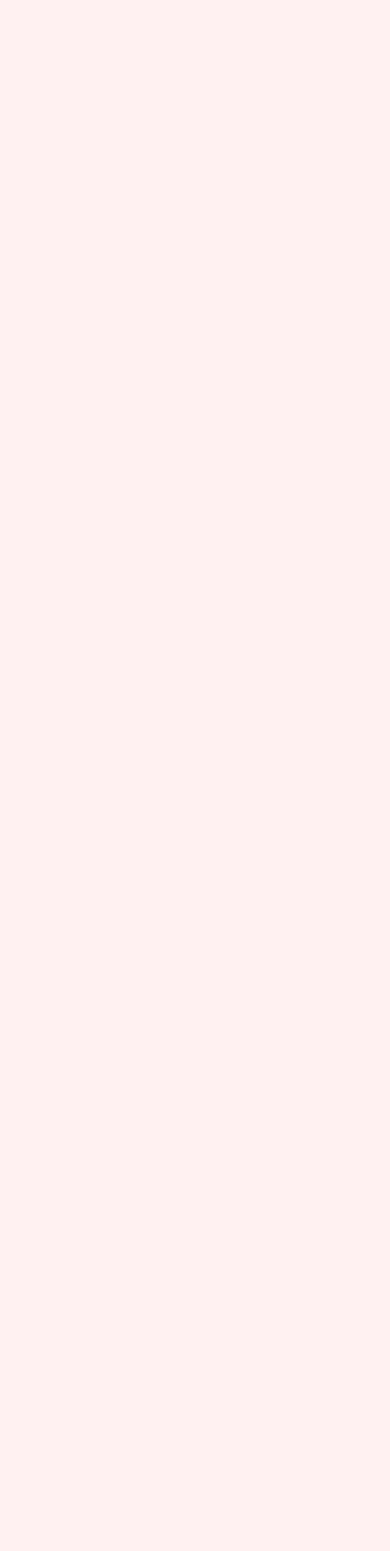
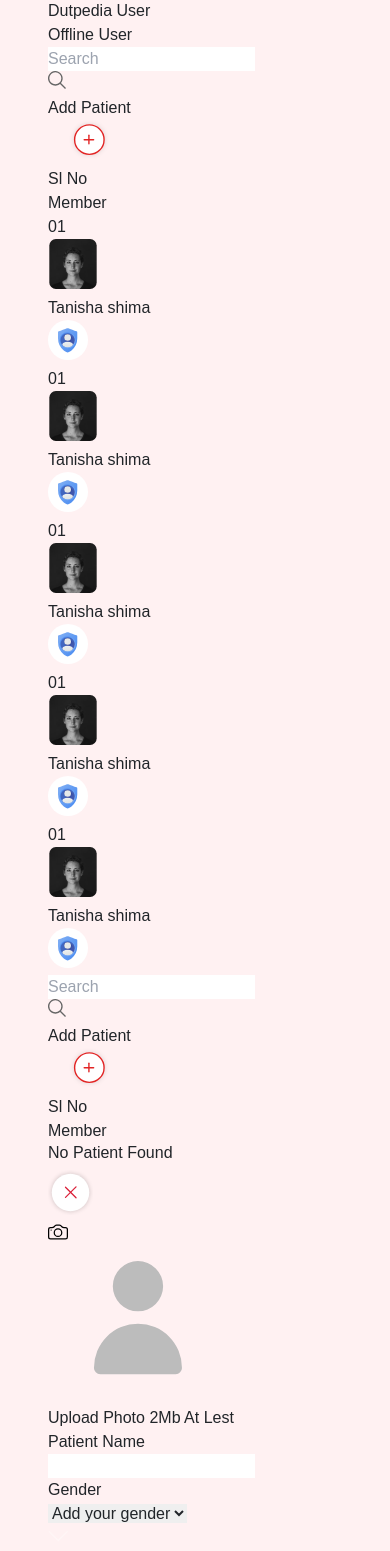
Before and after one commit to avikhandakar-dev/dutupedia-test, a Next.js app: page / in a window 390 px wide. Shown: the part 6660-8211 px from the top of the page. Before the commit the page ends 6659 px from the top, so only its background shows below. Built offline with nearby package versions, Linux system fonts and the light colour scheme; a web font is replaced by a local one.

Commit message:
rownok todays upload

```diff
--- a/Components/medical_dashboard/add_patient/offline/Addpatient.js
+++ b/Components/medical_dashboard/add_patient/offline/Addpatient.js
@@ -1,21 +1,24 @@
 import React from "react";
 import Image from "next/image";
-import { Wrapper } from "../../styles/Scrollbar";
-
+import { Wrapper } from "../../../../styles/Scrollbar";
+import search from '../../../../Assets/icon/search.svg'
+import roundedplus from '../../../../Assets/icon/roundedplus.svg'
+import person1 from '../../../../Assets/icon/person1.svg'
+import shild from '../../../../Assets/icon/shild.svg'
 function Addpatient() {
   return (
     <div className="container w-[90%] mx-auto relative ">
       <div className="  mt-16 h-[600px] rounded-2xl shadow-4xl md:shadow-3xl bg-white drop-shadow-md">
-        <div className="flex px-3 ml-5 pt-4">
+      <div className="flex px-3 ml-6 pt-4 ">
           <p className="pr-8">Dutpedia User</p>
-          <div className="-ml-[20px] mt-4 bg-slate-300 w-[1px] h-[22px] mr-3">
+          <div className="-ml-[20px]  bg-slate-300 w-[1px] h-[20px] mr-3">
         </div>
           <p className="text-[#DA1E37]">Offline User</p>
         </div>
 
-        <div className="ml-[28px] -mt-[6px] bg-slate-300  w-[106px] h-[1px]">
+        <div className="ml-[35px] mt-[2px] bg-slate-300  w-[116px] h-[1px]">
         </div>
-        <div className="ml-[134px] -mt-[1px] bg-[#DA1E37]  w-[100px] h-[1px]">
+        <div className="ml-[149px] -mt-[1px] bg-[#DA1E37]  w-[100px] h-[1px]">
         </div>
 
         <div className=" flex justify-between w-full pt-10 md:flex-nowrap flex-wrap">
@@ -27,7 +30,7 @@
               placeholder="Search"
             />
             <div className="absolute md:right-4 right-10 top-0 mt-[11px] cursor-pointer">
-              <Image src="/search.svg" width={18} height={18} />
+              <Image src={search} width={18} height={18} alt='search' />
             </div>
           </div>
           <div className="absolute md:right-4 right-6 top-[130px] md:top-[85px] mt-3 md:mt-0">
@@ -36,7 +39,7 @@
                 Add Patient
               </p>
               <div className="flex items-center">
-                <Image src="/roundedplus.svg" width={40} height={40} />
+                <Image src={roundedplus} width={40} height={40} alt='search' />
               </div>
             </button>
           </div>
@@ -45,7 +48,7 @@
         <div className=" min-h-screen mt-20 md:mt-7">
           <Wrapper className="md:px-4">
             <div className="bg-white px-4 mt-4 md:rounded-md relative z-10 routine-table-body-section ">
-              <div className="flex items-center bg-[#DA1E37] rounded-md py-2 md:px-4 text-white font-bold text-md w-full md:w-[97%] mx-auto top-0 sticky z-10">
+              <div className="flex items-center bg-[#DA1E37] rounded-md py-2 md:px-4 text-white font-bold text-md w-full md:w-[100%] mx-auto top-0 sticky z-10">
                 <div className="md:mr-24 mr-8 ml-2">
                   <span className="text-lg">Sl No</span>
                 </div>
@@ -53,15 +56,15 @@
                   <span className="text-lg">Member</span>
                 </div>
               </div>
-              <div className="flex items-center border-t text-sm font-normal mt-4 w-full mx-auto ">
-                <div className=" flex border-2 rounded-md items-center w-full  md:h-20 h-[9rem] shadow-5xl">
+              <div className="flex items-center  text-sm font-normal mt-4 w-full mx-auto ">
+                <div className=" flex border rounded-lg items-center w-full  md:h-20 h-[9rem] shadow-5xl">
                   <span className="md:pr-[90px] pr-10 pl-6 ">
                     01
                   </span>
                   <div className="relative flex items-center">
 
                     <div className="w-[50px] h-[50px] ">
-                      <Image src="/person1.svg" width={50} height={50} />
+                      <Image src={person1} width={50} height={50}  alt='search'/>
                     </div>
 
                   </div>
@@ -76,7 +79,7 @@
 
                     <div className="flex flex-wrap items-center ">
                       <div className="flex shadow-3xl rounded-full cursor-pointer mr-4 ml-4 -mt-2 w-7 md:w-[40px]">
-                        <Image src="/shild.svg" width={40} height={40} />
+                        <Image src={shild} width={40} height={40} alt='search'/>
                       </div>
 
                     </div>
@@ -84,7 +87,7 @@
                 </div>
               </div>
 
-              <div className="flex items-center border-t text-sm font-normal mt-4 w-full mx-auto ">
+              <div className="flex items-center  text-sm font-normal mt-4 w-full mx-auto ">
                 <div className=" flex border-2 rounded-md items-center w-full  md:h-20 h-[9rem] shadow-5xl">
                   <span className="md:pr-[90px] pr-10 pl-6 ">
                     01
@@ -92,7 +95,7 @@
                   <div className="relative flex items-center">
 
                     <div className="w-[50px] h-[50px] ">
-                      <Image src="/person1.svg" width={50} height={50} />
+                      <Image src={person1} width={50} height={50}  alt='search'/>
                     </div>
 
                   </div>
@@ -107,7 +110,7 @@
 
                     <div className="flex flex-wrap items-center ">
                       <div className="flex shadow-3xl rounded-full cursor-pointer mr-4 ml-4 -mt-2 w-7 md:w-[40px]">
-                        <Image src="/shild.svg" width={40} height={40} />
+                        <Image src={shild} width={40} height={40} alt='search'/>
                       </div>
 
                     </div>
@@ -115,15 +118,15 @@
                 </div>
               </div>
 
-              <div className="flex items-center border-t text-sm font-normal mt-4 w-full mx-auto ">
-                <div className=" flex border-2 rounded-md items-center w-full  md:h-20 h-[9rem] shadow-5xl">
+              <div className="flex items-center  text-sm font-normal mt-4 w-full mx-auto ">
+                <div className=" flex border rounded-lg items-center w-full  md:h-20 h-[9rem] shadow-5xl">
                   <span className="md:pr-[90px] pr-10 pl-6 ">
                     01
                   </span>
                   <div className="relative flex items-center">
 
                     <div className="w-[50px] h-[50px] ">
-                      <Image src="/person1.svg" width={50} height={50} />
+                      <Image src={person1} width={50} height={50}  alt='search'/>
                     </div>
 
                   </div>
@@ -138,7 +141,7 @@
 
                     <div className="flex flex-wrap items-center ">
                       <div className="flex shadow-3xl rounded-full cursor-pointer mr-4 ml-4 -mt-2 w-7 md:w-[40px]">
-                        <Image src="/shild.svg" width={40} height={40} />
+                        <Image src={shild} width={40} height={40} alt='search'/>
                       </div>
 
                     </div>
@@ -146,15 +149,15 @@
                 </div>
               </div>
 
-              <div className="flex items-center border-t text-sm font-normal mt-4 w-full mx-auto ">
-                <div className=" flex border-2 rounded-md items-center w-full  md:h-20 h-[9rem] shadow-5xl">
+              <div className="flex items-center  text-sm font-normal mt-4 w-full mx-auto ">
+                <div className=" flex border rounded-lg items-center w-full  md:h-20 h-[9rem] shadow-5xl">
                   <span className="md:pr-[90px] pr-10 pl-6 ">
                     01
                   </span>
                   <div className="relative flex items-center">
 
                     <div className="w-[50px] h-[50px] ">
-                      <Image src="/person1.svg" width={50} height={50} />
+                      <Image src={person1} width={50} height={50}  alt='search'/>
                     </div>
 
                   </div>
@@ -169,7 +172,7 @@
 
                     <div className="flex flex-wrap items-center ">
                       <div className="flex shadow-3xl rounded-full cursor-pointer mr-4 ml-4 -mt-2 w-7 md:w-[40px]">
-                        <Image src="/shild.svg" width={40} height={40} />
+                        <Image src={shild} width={40} height={40} alt='search'/>
                       </div>
 
                     </div>
@@ -177,15 +180,15 @@
                 </div>
               </div>
 
-              <div className="flex items-center border-t text-sm font-normal mt-4 w-full mx-auto ">
-                <div className=" flex border-2 rounded-md items-center w-full  md:h-20 h-[9rem] shadow-5xl">
+              <div className="flex items-center  text-sm font-normal mt-4 w-full mx-auto ">
+                <div className=" flex border rounded-lg items-center w-full  md:h-20 h-[9rem] shadow-5xl">
                   <span className="md:pr-[90px] pr-10 pl-6 ">
                     01
                   </span>
                   <div className="relative flex items-center">
 
                     <div className="w-[50px] h-[50px] ">
-                      <Image src="/person1.svg" width={50} height={50} />
+                      <Image src={person1} width={50} height={50}  alt='search'/>
                     </div>
 
                   </div>
@@ -200,7 +203,7 @@
 
                     <div className="flex flex-wrap items-center ">
                       <div className="flex shadow-3xl rounded-full cursor-pointer mr-4 ml-4 -mt-2 w-7 md:w-[40px]">
-                        <Image src="/shild.svg" width={40} height={40} />
+                        <Image src={shild} width={40} height={40} alt='search'/>
                       </div>
 
                     </div>
--- a/Components/medical_dashboard/add_patient/offline/Nopatient.js
+++ b/Components/medical_dashboard/add_patient/offline/Nopatient.js
@@ -1,5 +1,7 @@
 import React from 'react'
 import Image from "next/image"
+import search from '../../../../Assets/icon/search.svg'
+import roundedplus from '../../../../Assets/icon/roundedplus.svg'
 function Nopatient() {
   return (
     <div className="container w-[90%] mx-auto relative ">
@@ -9,14 +11,14 @@
     <input className=" h-10 px-5  w-[90%] pr-8 rounded-lg text-sm focus:outline-none mx-auto ml-5 md:ml-8 outline-none border-2 border-solid border-[#ECECEC]"
       type="search" name="search" placeholder="Search"/>
     <div className='absolute md:right-4 right-10 top-0 mt-[18px] cursor-pointer'>
-    <Image  src='/search.svg' width={18} height={18}/>
+    <Image src={search} width={18} height={18} alt='search' />
     </div>
   </div>
  <div className='absolute md:right-4 right-6 top-[90px] md:top-[85px]'>
      <button className='flex flex-row md:ml-[230px] md:mr-8 bg-transparent border-none cursor-pointer items-center '>
      <p className='capitalize mr-2 text-lg text-[#707070]'>Add Patient</p>
      <div className='flex items-center'>
-    <Image  src='/roundedplus.svg' width={40} height={40}/>
+     <Image src={roundedplus} width={40} height={40} alt='search' />
     </div>
      </button>
 
--- a/Components/medical_dashboard/add_patient/offline/Registration.js
+++ b/Components/medical_dashboard/add_patient/offline/Registration.js
@@ -1,20 +1,25 @@
 import React from 'react'
 import Image from 'next/image'
-import { Wrapper } from '../../styles/Scrollbar'
+import { Wrapper } from '../../../../styles/Scrollbar'
+import cross from '../../../../Assets/icon/cross.svg'
+import camera from '../../../../Assets/icon/camera.svg'
+import person from '../../../../Assets/icon/person.svg'
+import downarrow from '../../../../Assets/icon/downarrow.svg'
+
 function Registration() {
   return (
     <div className='container w-[90%] mx-auto relative '>
         <div className='absolute -right-5 -mt-9 cursor-pointer'>
-      <Image src='/cross.svg' width={45} height={45}/>
+      <Image src={cross} width={45} height={45} alt='cross'/>
       </div>
     <div className="  mt-16 md:h-[700px] h-[2350px] rounded-2xl shadow-4xl md:shadow-3xl bg-white drop-shadow-md pt-16 ">
 
     <div className='w-[210px] h-[210px] mx-auto rounded-2xl shadow-4xl md:shadow-5xl bg-white drop-shadow-md relative'>
       <div className='float-right m-4 rounded-full shadow-4xl md:shadow-4xl bg-white w-6 h-6 text-center p-1 cursor-pointer'>
-        <Image src='/camera.svg' width={20} height={20}/>
+        <Image src={camera} width={20} height={20} alt='camera'/>
       </div>
       <div className='  absolute ml-4 mt-10'>
-        <Image src='/person.svg' width={180} height={150}/>
+        <Image src={person} width={180} height={150} alt='person'/>
       </div>
       <p className='pl-10 absolute bottom-0 text-[12px] text-[#666666]'>Upload Photo 2Mb At Lest </p>
     </div>
@@ -34,7 +39,7 @@
     <option>Female</option>
   </select>
   <div className="absolute inset-y-0 right-0 flex items-center px-2 pointer-events-none bg-[#Da1E37] rounded-r-lg">
-  <Image src='/downarrow.svg' width={20} height={20}/>
+  <Image src={downarrow} width={20} height={20} alt='downarrowe'/>
   </div>
 </div>
       </div>
--- a/Components/multiple_dashboard/Appointment/request/AppoinmentEnd.js
+++ b/Components/multiple_dashboard/Appointment/request/AppoinmentEnd.js
@@ -1,7 +1,6 @@
 import React from 'react'
 import Image from 'next/image'
 import AppoinmentHeader from '../../Appointment/AppoinmentHeader'
-import cross from '../../../../Assets/icon/cross.png'
 import leftarrow from '../../../../Assets/icon/leftarrow.svg'
 function AppoinmentEnd() {
   return (
--- a/Components/multiple_dashboard/Appointment/request/SentCancel.js
+++ b/Components/multiple_dashboard/Appointment/request/SentCancel.js
@@ -11,14 +11,14 @@
      <div className="grid justify-center">
      <div className="flex pt-4">
           <p className="pr-5 text-[#DA1E37] w-[100px] text-center cursor-pointer">Sent</p>
-          <div className="-ml-[20px] mt-4 bg-slate-300 w-[1px] h-[22px] mr-2">
+          <div className="-ml-[20px] bg-slate-300 w-[1px] h-[22px] mr-2">
         </div>
           <p className="w-[100px] text-center pr-10 cursor-pointer">received</p>
         </div>
 
-        <div className="ml-[11px] -mt-[6px] bg-[#DA1E37]  w-[90px] h-[1px]">
+        <div className="ml-[5px] mt-1 bg-[#DA1E37]  w-[80px] h-[1px]">
         </div>
-        <div className="ml-[100px] -mt-[6px] bg-slate-300  w-[90px] h-[1px]">
+        <div className="ml-[85px] -mt-[1px] bg-slate-300  w-[90px] h-[1px]">
         </div>
      </div>
 
--- a/pages/index.js
+++ b/pages/index.js
@@ -1,20 +1,24 @@
-import Head from 'next/head'
-import Image from 'next/image'
-import Nofile from '../Components/multiple_dashboard/Appointment/Nofile'
-import OfflineSearch from '../Components/multiple_dashboard/Appointment/OfflineSearch'
-import OfflineTime from '../Components/multiple_dashboard/Appointment/OfflineTime'
-import OnlineSearch from '../Components/multiple_dashboard/Appointment/OnlineSearch'
-import OnlineTime from '../Components/multiple_dashboard/Appointment/OnlineTime'
-import Accepted from '../Components/multiple_dashboard/Appointment/request/Accepted'
-import AppoinmentEnd from '../Components/multiple_dashboard/Appointment/request/AppoinmentEnd'
-import Canceled from '../Components/multiple_dashboard/Appointment/request/Canceled'
-import CancelRequest from '../Components/multiple_dashboard/Appointment/request/CancelRequest'
-import Datetime from '../Components/multiple_dashboard/Appointment/request/Datetime'
-import SentCancel from '../Components/multiple_dashboard/Appointment/request/SentCancel'
-import Addnotice from '../Components/multiple_dashboard/Notice/Addnotice'
-import Notice from '../Components/multiple_dashboard/Notice/Notice'
-import Noticeinfo from '../Components/multiple_dashboard/Notice/Noticeinfo'
-import styles from '../styles/Home.module.css'
+import Head from "next/head";
+import Image from "next/image";
+import Addpatient from "../Components/medical_dashboard/add_patient/offline/Addpatient";
+import Nopatient from "../Components/medical_dashboard/add_patient/offline/Nopatient";
+import Registration from "../Components/medical_dashboard/add_patient/offline/Registration";
+import AddPatientList from "../Components/medical_dashboard/add_patient/online/AddPatientList";
+import Nofile from "../Components/multiple_dashboard/Appointment/Nofile";
+import OfflineSearch from "../Components/multiple_dashboard/Appointment/OfflineSearch";
+import OfflineTime from "../Components/multiple_dashboard/Appointment/OfflineTime";
+import OnlineSearch from "../Components/multiple_dashboard/Appointment/OnlineSearch";
+import OnlineTime from "../Components/multiple_dashboard/Appointment/OnlineTime";
+import Accepted from "../Components/multiple_dashboard/Appointment/request/Accepted";
+import AppoinmentEnd from "../Components/multiple_dashboard/Appointment/request/AppoinmentEnd";
+import Canceled from "../Components/multiple_dashboard/Appointment/request/Canceled";
+import CancelRequest from "../Components/multiple_dashboard/Appointment/request/CancelRequest";
+import Datetime from "../Components/multiple_dashboard/Appointment/request/Datetime";
+import SentCancel from "../Components/multiple_dashboard/Appointment/request/SentCancel";
+import Addnotice from "../Components/multiple_dashboard/Notice/Addnotice";
+import Notice from "../Components/multiple_dashboard/Notice/Notice";
+import Noticeinfo from "../Components/multiple_dashboard/Notice/Noticeinfo";
+import styles from "../styles/Home.module.css";
 
 export default function Home() {
   return (
@@ -26,7 +30,6 @@
       </Head>
 
       <main>
-
         {/* <Addnotice></Addnotice>
       <Notice></Notice>
       <Noticeinfo></Noticeinfo>
@@ -41,9 +44,11 @@
         <CancelRequest></CancelRequest>
         <Datetime></Datetime>
         <SentCancel></SentCancel>
-
+        <Addpatient></Addpatient>
+        <Nopatient></Nopatient>
+        <Registration></Registration>
+        <AddPatientList></AddPatientList>
       </main>
-
     </div>
-  )
+  );
 }
```
Also changed, not shown: Components/medical_dashboard/add_patient/online/AddPatientList.js (+44 -39 lines), Components/medical_dashboard/index.js (deleted, +0 -9 lines), Components/multiple_dashboard/Appointment/OfflineSearch.js (+5 -5 lines), Components/multiple_dashboard/Appointment/OnlineSearch.js (+5 -5 lines), Components/multiple_dashboard/Appointment/request/Datetime.js (+10 -11 lines). Lines whose indentation alone changed are shown as unchanged.
